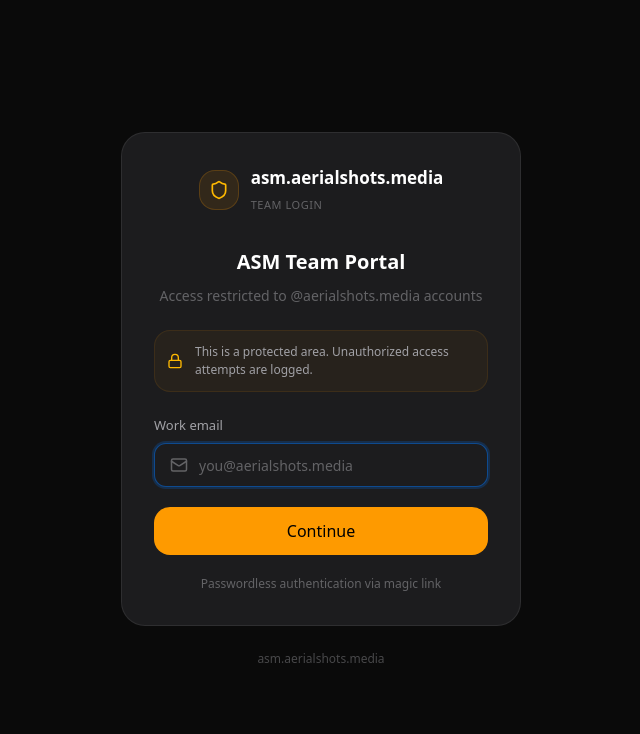
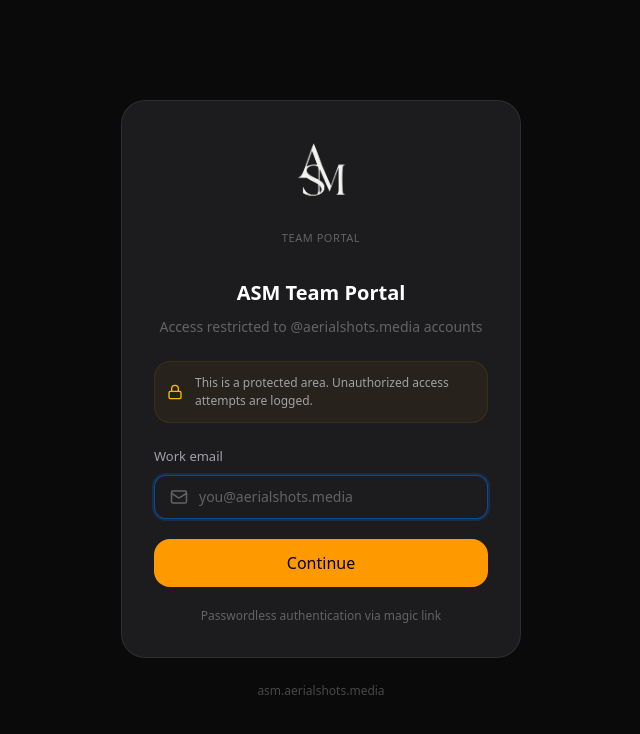
Before and after one commit to RamonASM/aerialshots-portal, a Next.js app: page /staff-login in a window 1280 px wide. Shown: the top 734 px of the page, without its empty margins (319-959 px from the left). Built offline with nearby package versions, Linux system fonts and the light colour scheme.

Commit message:
Add ASM logo to staff login page

```diff
--- a/src/app/staff-login/page.tsx
+++ b/src/app/staff-login/page.tsx
@@ -3,7 +3,8 @@
 import { Suspense, useState } from 'react'
 import { useSearchParams } from 'next/navigation'
 import { useForm } from 'react-hook-form'
-import { Mail, Loader2, CheckCircle, AlertCircle, Shield, Lock } from 'lucide-react'
+import { Mail, Loader2, CheckCircle, AlertCircle, Lock } from 'lucide-react'
+import Image from 'next/image'
 import { Button } from '@/components/ui/button'
 import { Input } from '@/components/ui/input'
 import { Label } from '@/components/ui/label'
@@ -96,18 +97,17 @@ function StaffLoginForm() {
         {/* Main card */}
         <div className="rounded-2xl border border-white/[0.08] bg-[#1c1c1e] p-8">
           {/* Header */}
-          <div className="flex items-center justify-center gap-3 mb-8">
-            <div className="h-10 w-10 rounded-xl bg-amber-500/10 border border-amber-500/20 flex items-center justify-center">
-              <Shield className="h-5 w-5 text-amber-400" />
-            </div>
-            <div>
-              <span className="text-[17px] font-semibold text-white block">
-                asm.aerialshots.media
-              </span>
-              <span className="text-[11px] text-[#636366] uppercase tracking-wider">
-                Team Login
-              </span>
-            </div>
+          <div className="flex flex-col items-center mb-8">
+            <Image
+              src="/asm-logo-light.png"
+              alt="ASM Logo"
+              width={80}
+              height={80}
+              className="mb-4"
+            />
+            <span className="text-[11px] text-[#636366] uppercase tracking-wider">
+              Team Portal
+            </span>
           </div>
 
           <div className="text-center mb-6">
```
Also changed, not shown: public/asm-logo-dark.png (added), public/asm-logo-light.png (added).
